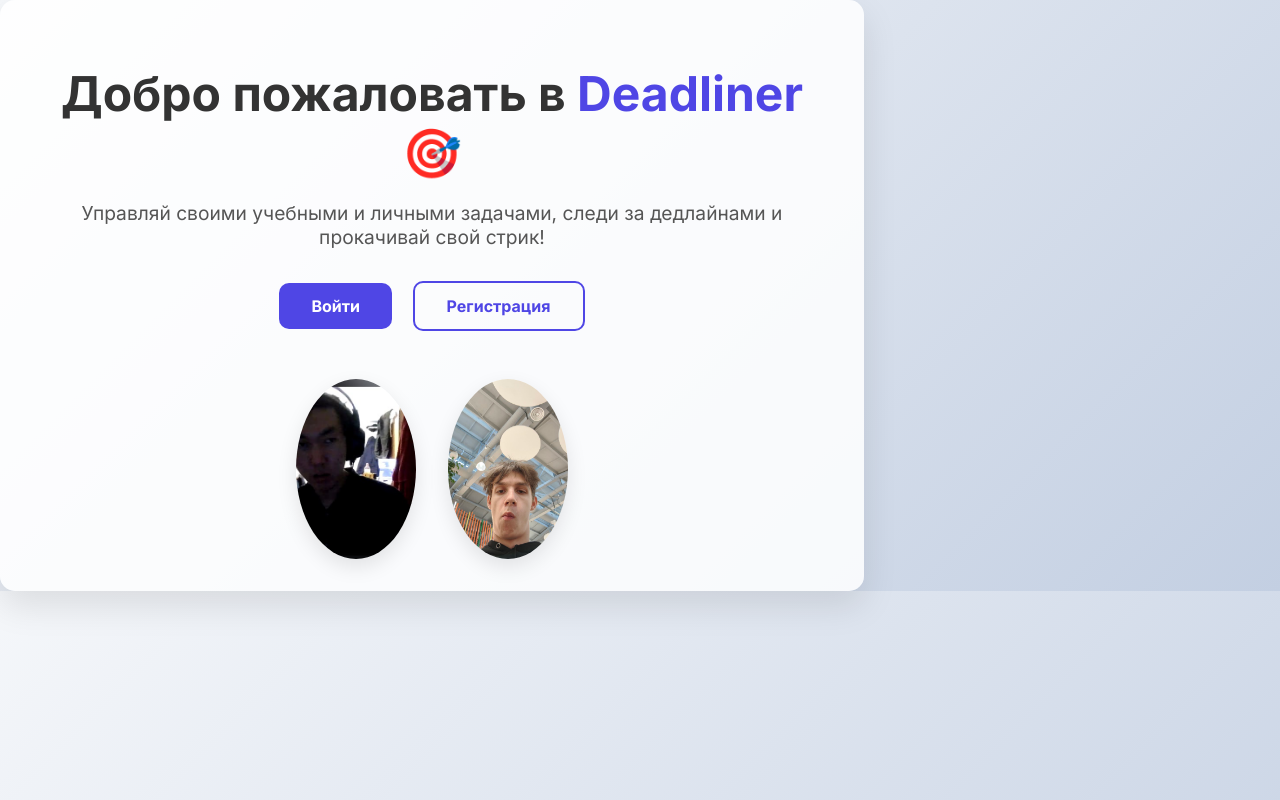
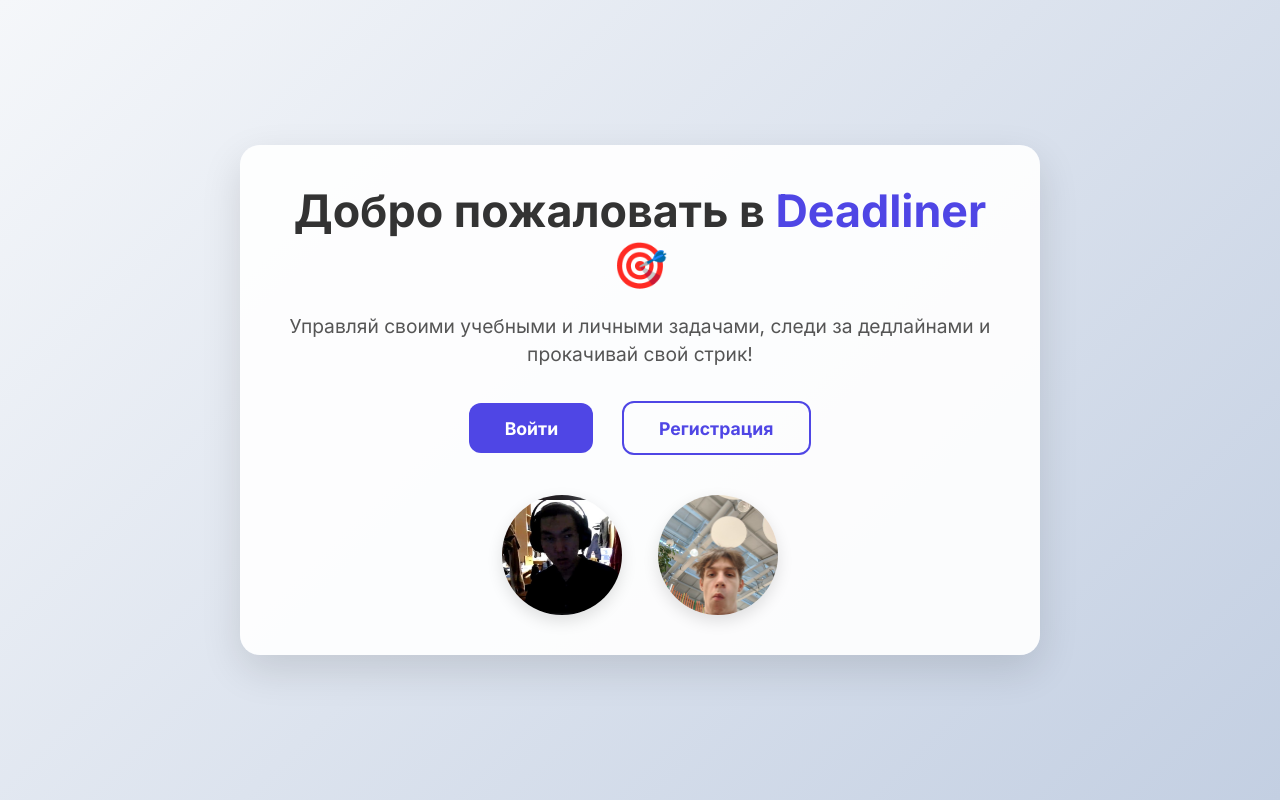
Before and after one commit to Bananka123321/Deadliner, a Django app: page / in a window 1280 px wide. Run offline with Django 5.2, Linux system fonts and the light colour scheme.

Commit message:
Fix main page

```diff
--- a/static/css/main.css
+++ b/static/css/main.css
@@ -1,45 +1,62 @@
-@import url('https://fonts.googleapis.com/css2?family=Inter:wght@400;700&display=swap');
+* {
+    margin: 0;
+    padding: 0;
+    box-sizing: border-box;
+}
 
 body {
-    margin: 0;
     font-family: 'Inter', sans-serif;
     background: linear-gradient(135deg, #f5f7fa, #c3cfe2);
     color: #333;
+    min-height: 100vh;
+    display: flex;
+    justify-content: center;
+    align-items: center;
+    padding: 1rem;
 }
 
 .container {
     text-align: center;
     max-width: 800px;
-    padding: 2rem;
-    background: rgba(255, 255, 255, 0.85);
-    border-radius: 15px;
-    box-shadow: 0 15px 35px rgba(0,0,0,0.1);
-    animation: fadeIn 1.2s ease forwards;
+    width: 100%;
+    padding: 2.5rem;
+    background: rgba(255, 255, 255, 0.92);
+    border-radius: 20px;
+    box-shadow: 0 15px 40px rgba(0, 0, 0, 0.12);
+    animation: fadeIn 1s ease-out;
 }
 
 h1 {
-    font-size: 3rem;
-    margin-bottom: 1rem;
+    font-size: 2.8rem;
+    margin-bottom: 1.2rem;
+    line-height: 1.2;
 }
 
 h1 span {
     color: #4f46e5;
+    font-weight: 700;
 }
 
 p {
     font-size: 1.2rem;
     margin-bottom: 2rem;
     color: #555;
+    line-height: 1.5;
+}
+
+.button-group {
+    margin-bottom: 2.5rem;
 }
 
 .button-group a {
     display: inline-block;
-    margin: 0 0.5rem;
-    padding: 0.8rem 2rem;
+    margin: 0 0.75rem;
+    padding: 0.9rem 2.2rem;
     font-weight: 600;
-    border-radius: 10px;
+    border-radius: 12px;
     transition: all 0.3s ease;
     text-decoration: none;
+    font-size: 1.1rem;
 }
 
 .button-login {
@@ -59,24 +78,25 @@ p {
 .button-register:hover {
     background: #4f46e5;
     color: #fff;
+    transform: translateY(-2px);
+    box-shadow: 0 6px 15px rgba(79, 70, 229, 0.3);
 }
 
 .developers {
-    margin-top: 3rem;
     display: flex;
     justify-content: center;
     flex-wrap: wrap;
-    gap: 2rem;
+    gap: 2.2rem;
+    margin-top: 2rem;
 }
 
 .developer-card {
     width: 120px;
-    height: 180px;
-    border-radius: 50% / 50%;
+    height: 120px;
+    border-radius: 50%;
     overflow: hidden;
-    box-shadow: 0 8px 20px rgba(0,0,0,0.1);
-    transition: transform 0.3s ease, box-shadow 0.3s ease;
-    flex-shrink: 0;
+    box-shadow: 0 6px 16px rgba(0, 0, 0, 0.12);
+    transition: transform 0.35s ease, box-shadow 0.35s ease;
 }
 
 .developer-card img {
--- a/tasks/templates/tasks/home_guest.html
+++ b/tasks/templates/tasks/home_guest.html
@@ -3,7 +3,9 @@
 <html lang="ru">
 <head>
     <meta charset="UTF-8">
+    <meta name="viewport" content="width=device-width, initial-scale=1">
     <title>Deadliner | Главная</title>
+    <link href="https://fonts.googleapis.com/css2?family=Inter:wght@400;700&display=swap" rel="stylesheet">
     <link rel="stylesheet" href="{% static 'css/main.css' %}">
 </head>
 <body>
@@ -25,7 +27,5 @@
             </div>
         </div>
     </div>
-
-    <script src="{% static 'js/main.js' %}"></script>
 </body>
 </html>
```
Also changed, not shown: other parts of static/css/main.css (+31 -10 lines), static/images/developers/dev1.jpg.
